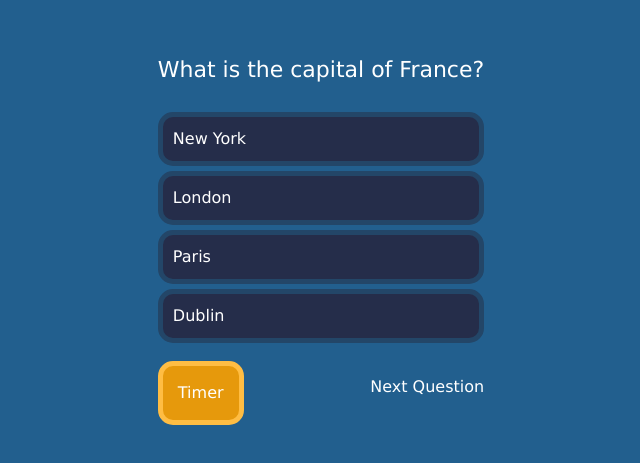
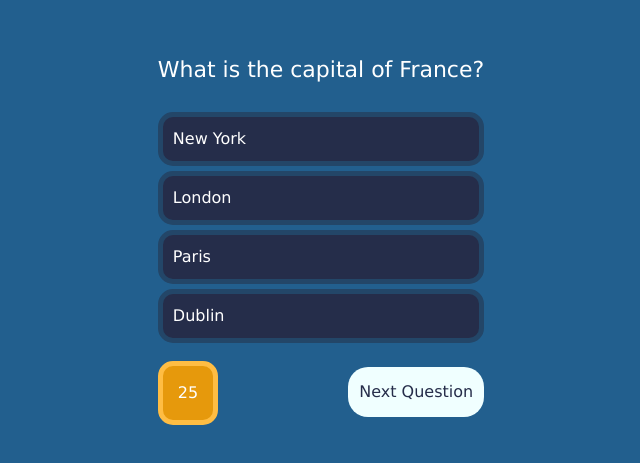
Before and after one commit to mirwais-sanaie/Quiz-app, a React (Create React App) app: page / in a window 1280 px wide. Shown: the part 161-624 px from the top of the page, without its empty margins (319-959 px from the left). Built offline with nearby package versions, Linux system fonts and the light colour scheme.

Commit message:
timer and next button added.

```diff
--- a/src/App.jsx
+++ b/src/App.jsx
@@ -1,4 +1,4 @@
-import { useState } from "react";
+import { useEffect, useState } from "react";
 
 const questions = [
   {
@@ -43,6 +43,20 @@ export default function App() {
   const [activeQuestion, setActiveQuestion] = useState(0);
   const [showScore, setShowScore] = useState(false);
   const [score, setScore] = useState(0);
+  const [timer, setTimer] = useState(30);
+
+  useEffect(
+    function () {
+      if (timer === 0) return;
+
+      const timerInterval = setInterval(() => {
+        setTimer((timer) => timer - 1);
+      }, 1000);
+
+      return () => clearInterval(timerInterval); // first execute
+    },
+    [timer]
+  );
 
   function handleAnswerClick(isCorrect) {
     const nextQuestion = activeQuestion + 1;
@@ -73,20 +87,29 @@ export default function App() {
           <div className="question-text">
             {questions[activeQuestion].questionText}
           </div>
+
           <div className="answer-text">
             {questions[activeQuestion].answerOptions.map((answer, index) => (
               <button
                 onClick={() => handleAnswerClick(answer.isCorrect)}
                 key={index}
+                className="answer-buttons"
               >
                 {answer.answerText}
               </button>
             ))}
           </div>
+
           <div className="timer-container">
-            <span className="timer-text">Timer</span>
-            <button>Next Question</button>
+            <span className="timer-text">{timer}</span>
+            <button className="next-question">Next Question</button>
           </div>
+
+          {timer === 0 && (
+            <p className="text-red-600 text-2xl mx-14 mt-7">
+              Your time is Over!
+            </p>
+          )}
         </div>
       )}
     </div>
--- a/src/index.css
+++ b/src/index.css
@@ -84,7 +84,7 @@ body {
   justify-content: space-between;
 }
 
-.answer-text button {
+.answer-text .answer-buttons {
   width: 100%;
   font-size: 16px;
   color: #ffffff;
@@ -97,6 +97,9 @@ body {
   cursor: pointer;
   padding: 10px;
   margin-block: 5px;
+  &:hover {
+    background-color: #555e7d;
+  }
 }
 
 .correct {
@@ -107,14 +110,23 @@ body {
   background-color: #ff3333;
 }
 
-button:hover {
-  background-color: #555e7d;
-}
-
-button:focus {
+.answer-buttons,
+.next-question .answer-buttons:focus {
   outline: none;
 }
 
-button svg {
+.answer-buttons svg {
   margin-right: 5px;
 }
+.next-question {
+  height: 50px;
+  margin-top: 19px;
+  background-color: azure;
+  color: #252d4a;
+  border-radius: 20px;
+  padding: 10px 11px;
+  &:hover {
+    background-color: #555e7d;
+    color: #e5e5e5;
+  }
+}
```
